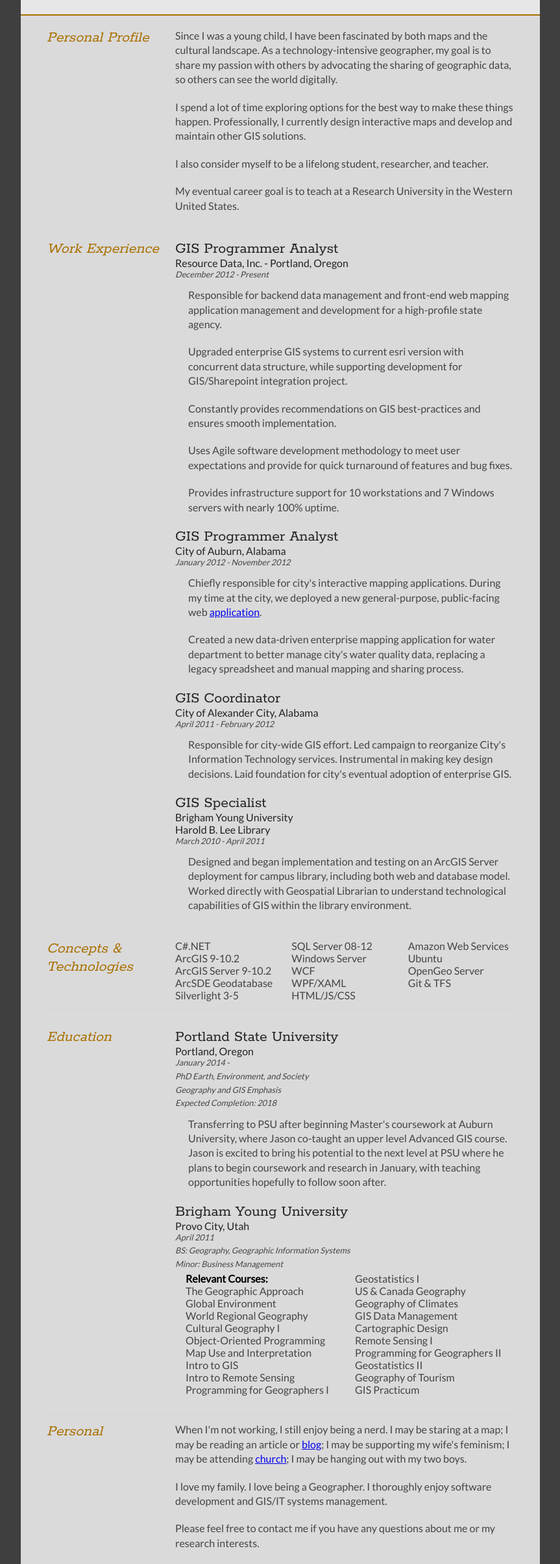
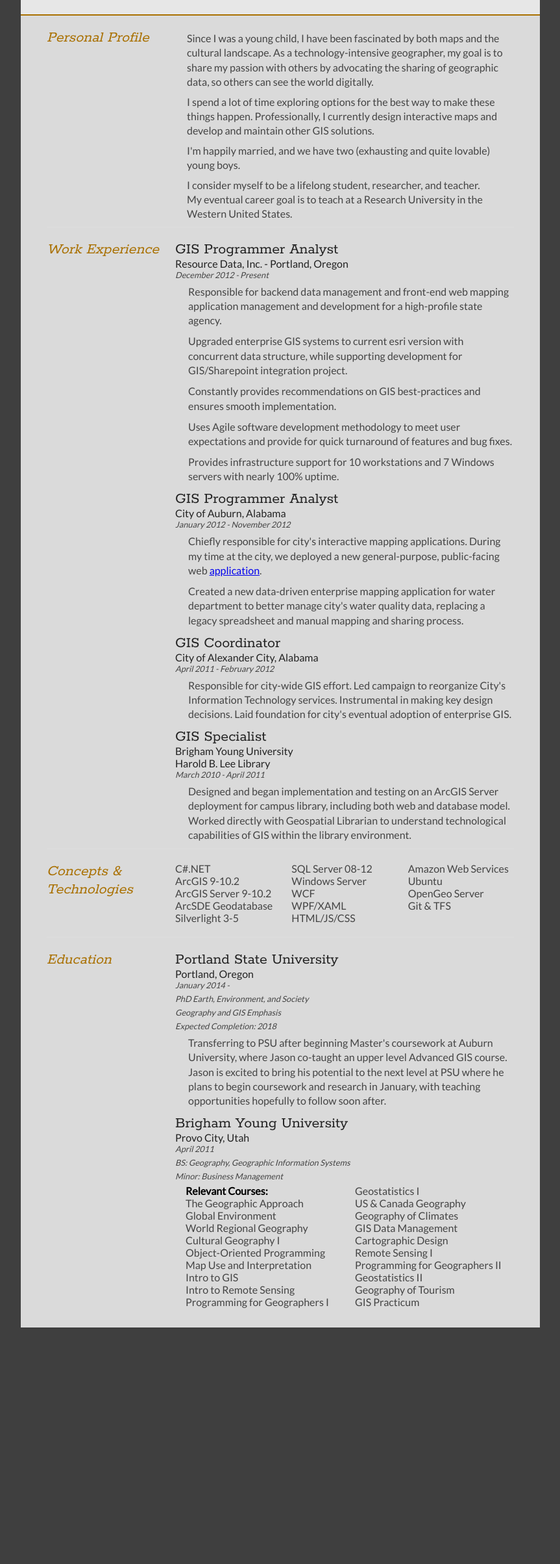
Before and after one commit to geojson/geojson.github.com, a plain HTML site: page index.html in a window 1280 px wide. Shown: the part 153-2560 px from the top of the page at 65% size, without its empty margins (208-1071 px from the left). After the commit the page ends 2226 px from the top, so only its background shows below. Drawn offline with Linux system fonts and the light colour scheme.

Commit message:
content update

```diff
--- a/index.html
+++ b/index.html
@@ -7,7 +7,7 @@
 <meta name="description" content="The Curriculum Vitae of Jason Tillman Roebuck."/>
 <meta charset="UTF-8">
 
-<link type="text/css" rel="stylesheet" href="style.css">
+<link type="text/css" rel="stylesheet" media="all" href="style.css">
 <link href='http://fonts.googleapis.com/css?family=Rokkitt:400,700|Lato:400,300' rel='stylesheet' type='text/css'>
 
 <!--[if lt IE 9]>
@@ -45,10 +45,10 @@
 				</div>
 
 				<div class="sectionContent">
-					<p>Since I was a young child, I have been fascinated by both maps and the cultural landscape.  As a technology-intensive geographer, my goal is to share my passion with others by advocating the sharing of geographic data, so others can see the world digitally.</p>
-					<p>I spend a lot of time exploring options for the best way to make these things happen.  Professionally, I currently design interactive maps and develop and maintain other GIS solutions.</p>
-					<p>I also consider myself to be a lifelong student, researcher, and teacher.</p>
-					<p>My eventual career goal is to teach at a Research University in the Western United States.</p>
+					<p class="aboutMe">Since I was a young child, I have been fascinated by both maps and the cultural landscape.  As a technology-intensive geographer, my goal is to share my passion with others by advocating the sharing of geographic data, so others can see the world digitally.</p>
+					<p class="aboutMe">I spend a lot of time exploring options for the best way to make these things happen.  Professionally, I currently design interactive maps and develop and maintain other GIS solutions.</p>
+					<p class="aboutMe">I'm happily married, and we have two (exhausting and quite lovable) young boys.</p>
+					<p class="aboutMe">I consider myself to be a lifelong student, researcher, and teacher.<br />My eventual career goal is to teach at a Research University in the Western United States.</p>
 				</div>
 			</article>
 			<div class="clear"></div>
@@ -174,24 +174,6 @@
 			</div>
 			<div class="clear"></div>
 		</section>
-
-		<section>
-			<div class="sectionTitle">
-				<h1>Personal</h1>
-			</div>
-
-			<div class="sectionContent">
-				<p>
-					When I'm not working, I still enjoy being a nerd.  I may be staring at a map; I may be reading an article or <a href="http://www.xkcd.org" target="_blank">blog</a>; I may be supporting my wife's feminism; I may be attending <a href="http://www.mormon.org/" target="_blank">church</a>; I may be hanging out with my two boys.
-				</p>
-				<p>
-					I love my family.  I love being a Geographer.  I thoroughly enjoy software development and GIS/IT systems management.
-				</p>
-				<p>Please feel free to contact me if you have any questions about me or my research interests.</p>
-			</div>
-			<div class="clear"></div>
-		</section>
-
 	</div>
 </div>
 <script type="text/javascript">
--- a/style.css
+++ b/style.css
@@ -24,7 +24,14 @@ p {
 
 p.jobDesc {
 	margin-left: 1.25em;
-	margin-top:0.7em;
+	margin-top:0.3em;
+	margin-bottom:0.6em;
+}
+
+p.aboutMe {
+	margin-left:1.125em;
+	margin-top:0.25em;
+	margin-bottom:0.5em;
 }
 
 
@@ -257,8 +264,15 @@ section:last-child {
 
 @media print {
     #cv {
+    	margin-top:-2em;
         width: 100%;
     }
+
+	.keySkills .courseList {
+	-moz-column-count:2;
+	-webkit-column-count:2;
+	column-count:2;
+	}
 }
 
 @-webkit-keyframes reset {
```
